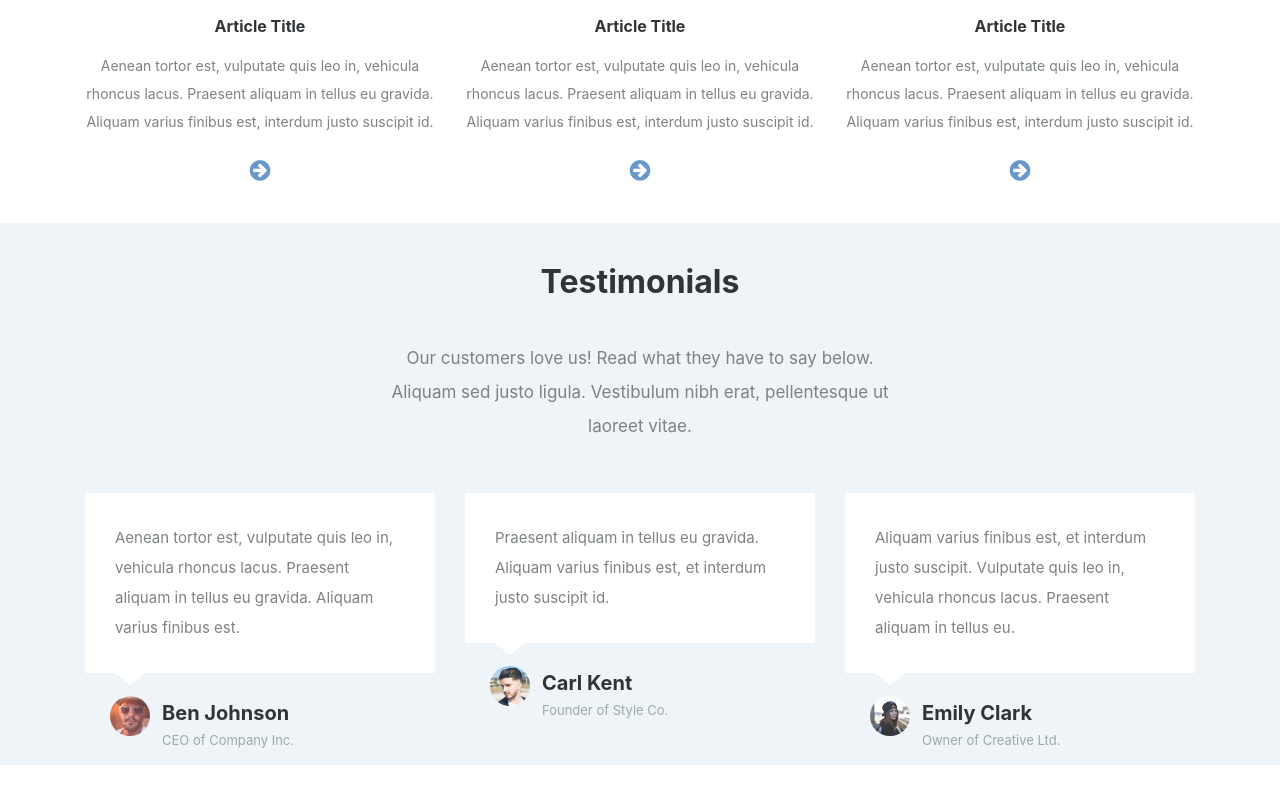
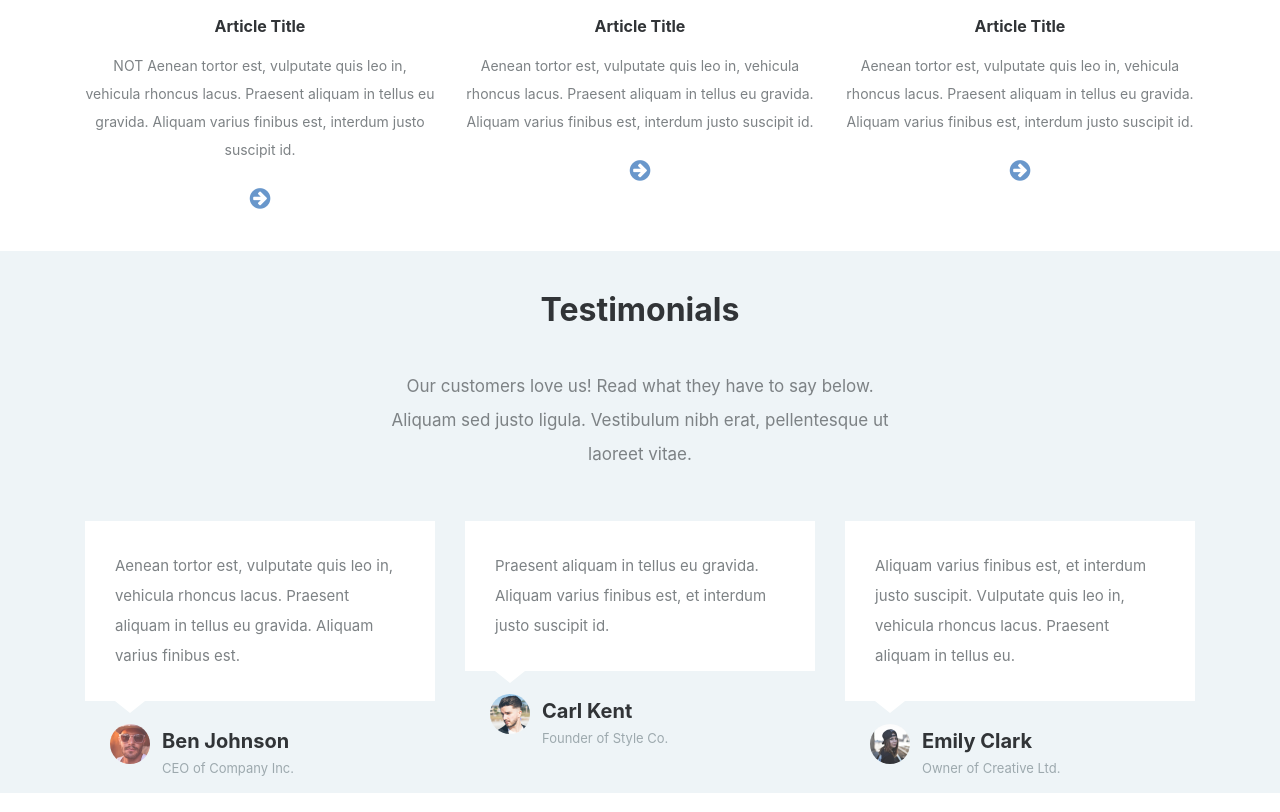
Before and after one commit to carldahlberg/carldahlberg.github.io, a plain HTML site: page index.html in a window 1280 px wide. Shown: the part 1136-1948 px from the top of the page. Drawn offline with Linux system fonts and the light colour scheme; files whose address does not match are found by name.

Commit message:
Carl's damn test changes\!

```diff
--- a/index.html
+++ b/index.html
@@ -69,7 +69,7 @@
             <div class="row articles">
                 <div class="col-sm-6 col-md-4 item"><a href="#"><img class="img-fluid" src="assets/img/desk.jpg"></a>
                     <h3 class="name">Article Title</h3>
-                    <p class="description">Aenean tortor est, vulputate quis leo in, vehicula rhoncus lacus. Praesent aliquam in tellus eu gravida. Aliquam varius finibus est, interdum justo suscipit id.</p><a href="#" class="action"><i class="fa fa-arrow-circle-right"></i></a></div>
+                    <p class="description">NOT Aenean tortor est, vulputate quis leo in, vehicula rhoncus lacus. Praesent aliquam in tellus eu gravida. Aliquam varius finibus est, interdum justo suscipit id.</p><a href="#" class="action"><i class="fa fa-arrow-circle-right"></i></a></div>
                 <div
                     class="col-sm-6 col-md-4 item"><a href="#"><img class="img-fluid" src="assets/img/building.jpg"></a>
                     <h3 class="name">Article Title</h3>
```
Also changed, not shown: 4 other files.
